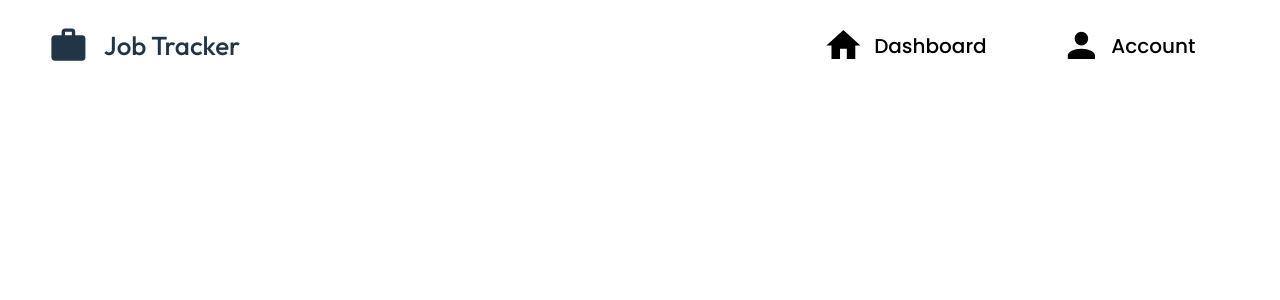
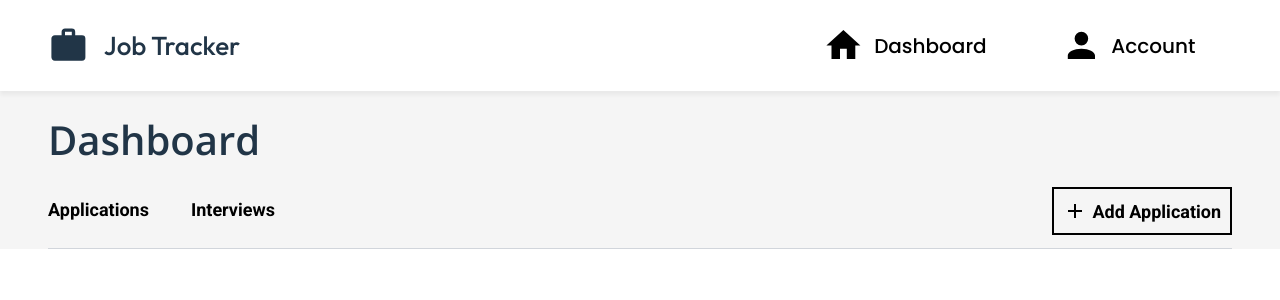
Before and after one commit to nchanyal/job-tracker, a React (Vite) app: page /dashboard in a window 1280 px wide. Shown: the top 300 px of the page. Built offline with nearby package versions, Linux system fonts and the light colour scheme.

Commit message:
Add a Hero component and style it

```diff
--- a/src/App.css
+++ b/src/App.css
@@ -1,11 +1,13 @@
 @import url('https://fonts.googleapis.com/css2?family=Poppins:ital,wght@0,100;0,200;0,300;0,400;0,500;0,600;0,700;0,800;0,900;1,100;1,200;1,300;1,400;1,500;1,600;1,700;1,800;1,900&display=swap');
-@import url('https://fonts.googleapis.com/css2?family=Merriweather:ital,wght@0,300;0,400;0,700;0,900;1,300;1,400;1,700;1,900&display=swap');
-@import url('https://fonts.googleapis.com/css2?family=Merriweather:ital,wght@0,300;0,400;0,700;0,900;1,300;1,400;1,700;1,900&family=Outfit:wght@100..900&display=swap');
+@import url('https://fonts.googleapis.com/css2?family=Merriweather:ital,wght@0,300;0,400;0,700;0,900;1,300;1,400;1,700;1,900&family=Open+Sans:ital,wght@0,300..800;1,300..800&family=Outfit:wght@100..900&display=swap');
+@import url('https://fonts.googleapis.com/css2?family=Roboto:ital,wght@0,100;0,300;0,400;0,500;0,700;0,900;1,100;1,300;1,400;1,500;1,700;1,900&display=swap');
 
 :root {
   --input-bg-color: #e5e7eb;
+  --active-submit-btn-color: #374151;
+  --hero-border-bottom-color: #d1d5db;
+  --light-gray: #f5f5f5;
   --form-control-height: 3.4em;
-  --active-submit-btn-color: #374151;
   --iconGap: 15px;
 }
 
--- a/src/components/Dashboard/Dashboard.module.css
+++ b/src/components/Dashboard/Dashboard.module.css
@@ -1,3 +1,3 @@
 .dashboard {
-    background-color: #f5f5f5;
+    background-color: var(--light-gray);
 }
--- a/src/components/Dashboard/index.jsx
+++ b/src/components/Dashboard/index.jsx
@@ -1,10 +1,12 @@
 import classes from "./Dashboard.module.css";
 import Navigation from "../Navigation";
+import Hero from "../Hero";
 
 function Dashboard() {
     return (
         <div className={`${classes.dashboard}`}>
             <Navigation />
+            <Hero />
         </div>
     );
 }
--- /dev/null
+++ b/src/components/Hero/Hero.module.css
@@ -0,0 +1,59 @@
+.hero {
+    text-align: left;
+    margin: 1.7rem 3rem 0;
+    border-bottom: 1px solid var(--hero-border-bottom-color);
+}
+
+.hero > h1 {
+    font-size: 2.5em;
+    font-family: 'Open Sans';
+    font-weight: 600;
+    margin-top: 0;
+    margin-bottom: 25px;
+}
+
+.heroNavigation {
+    display: flex;
+}
+
+.heroNavigation > button,
+.heroNavigation > button > p {
+    font-family: 'Roboto';
+    font-size: 18px;
+    font-weight: 600;
+}
+
+.heroNavigation > button {
+    background-color: var(--light-gray);
+    border-radius: 0;
+}
+
+.heroNavigation > button:first-of-type {
+    margin-right: 42px;
+}
+
+.heroNavigation > button:first-of-type,
+.heroNavigation > button:nth-of-type(2) {
+    padding-left: 0;
+    padding-right: 0;
+    padding-bottom: 18px;
+    border-bottom: 10px solid var(--light-gray);
+    border-left-width: 0;
+    border-right-width: 0;
+}
+
+.heroNavigation > button:last-of-type {
+    display: flex;
+    justify-content: center;
+    align-items: center;
+    gap: 5px;
+    margin-left: auto;
+    border: 2px solid black;
+    height: 3rem;
+    padding: 0.6em 0.5em;
+}
+
+.heroNavigation > button:last-of-type:active {
+    background-color: black;
+    color: white;
+}
--- /dev/null
+++ b/src/components/Hero/index.jsx
@@ -0,0 +1,21 @@
+import classes from "./Hero.module.css";
+import Icon from "@mdi/react";
+import { mdiPlus } from "@mdi/js";
+
+function Hero() {
+    return (
+        <div className={`${classes.hero}`}>
+            <h1>Dashboard</h1>
+            <div className={`${classes.heroNavigation}`}>
+                <button>Applications</button>
+                <button>Interviews</button>
+                <button>
+                    <Icon path={mdiPlus} size={1}>+</Icon>
+                    <p>Add Application</p>
+                </button>
+            </div>
+        </div>
+    );
+}
+
+export default Hero;
--- a/src/components/Navigation/Navigation.module.css
+++ b/src/components/Navigation/Navigation.module.css
@@ -3,6 +3,7 @@
     justify-content: space-between;
     padding: 0 3rem;
     background-color: white;
+    box-shadow: 0 4px 4px rgba(0, 0, 0, .05);
 }
 
 .appNavigation > div {
--- a/src/index.css
+++ b/src/index.css
@@ -49,7 +49,7 @@ button:hover {
 }
 button:focus,
 button:focus-visible {
-  outline: 4px auto -webkit-focus-ring-color;
+  outline: none
 }
 
 @media (prefers-color-scheme: light) {
```
